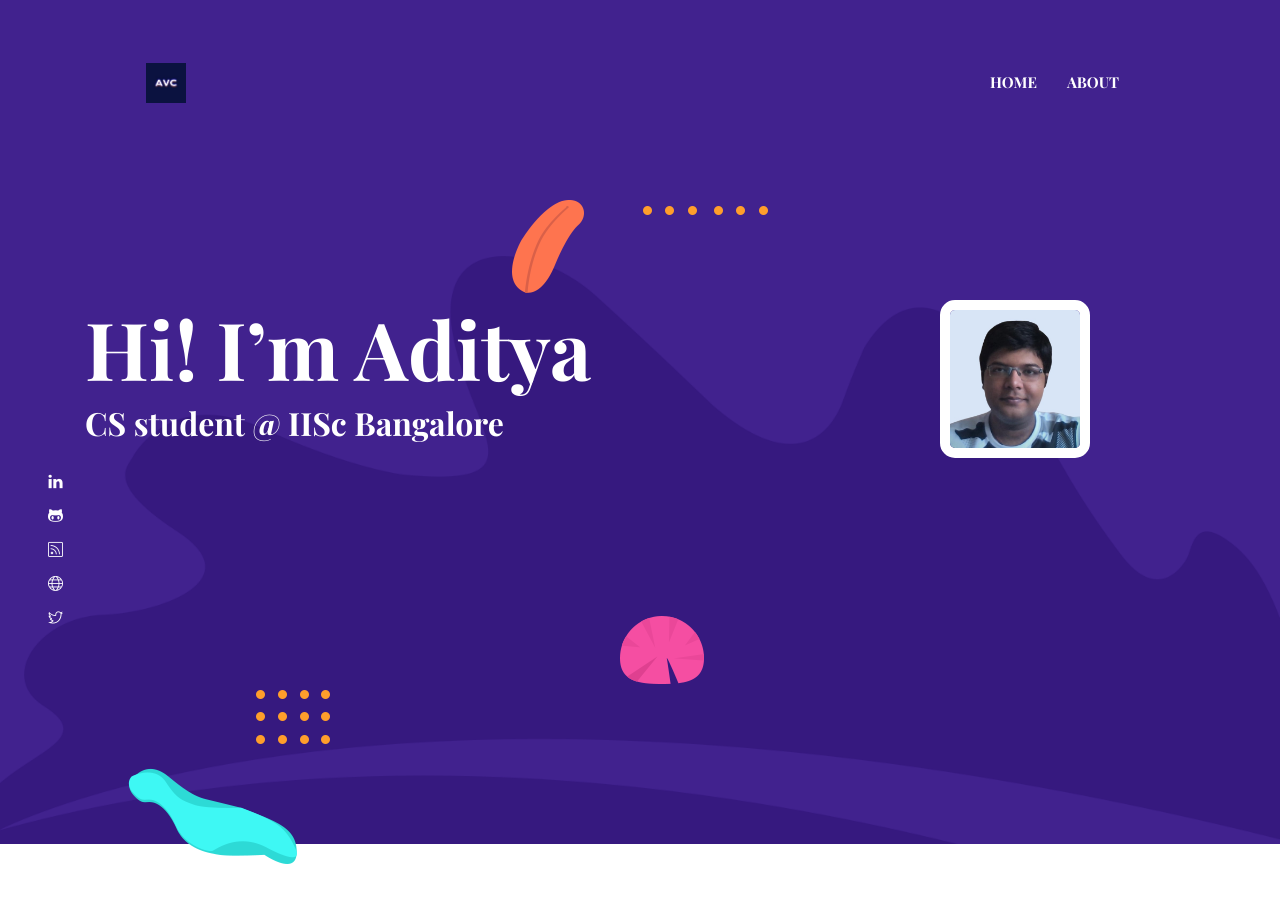
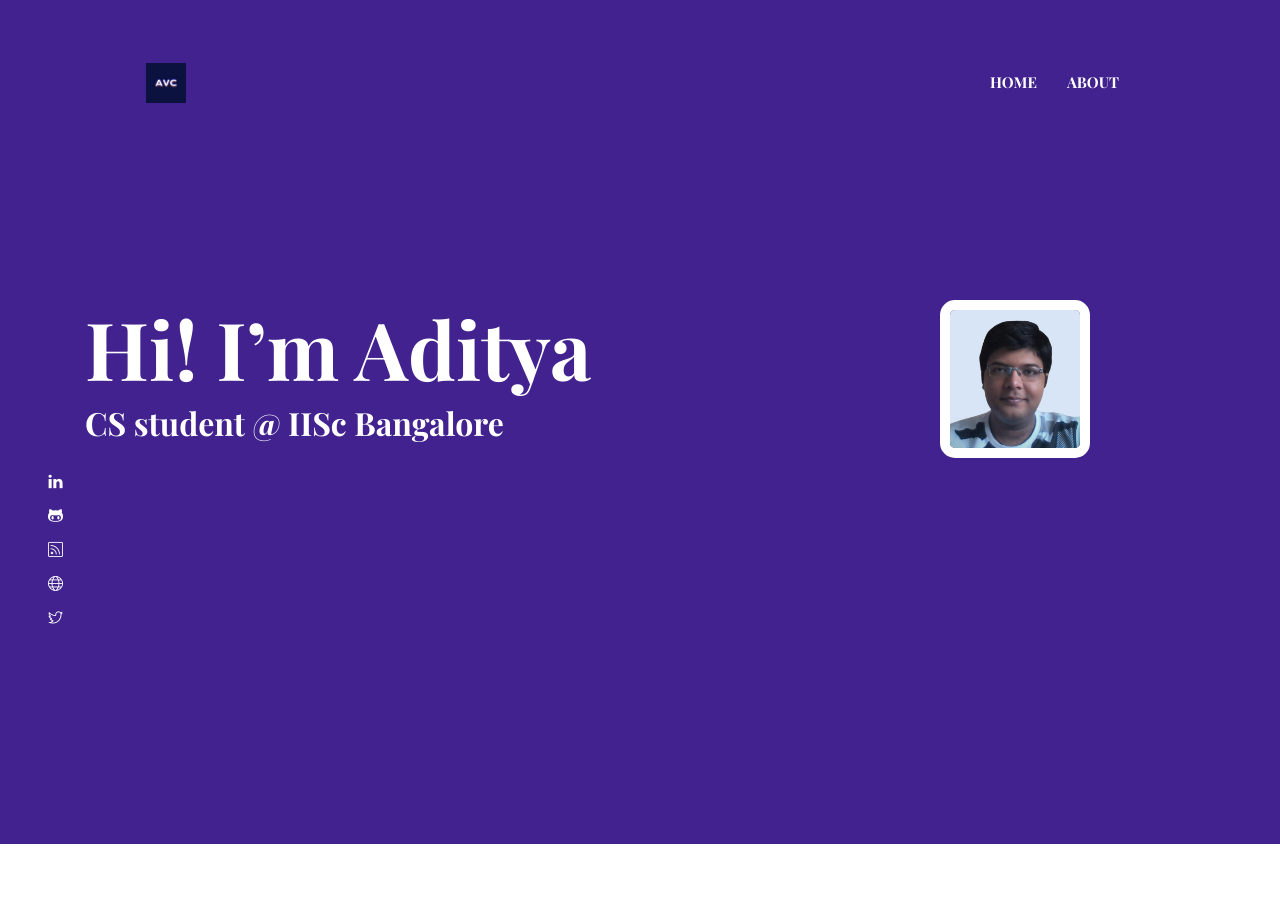
Before and after one commit to adi-vc/adi-vc.github.io, a Jekyll site: the page built from index.html, in a window 1280 px wide and 900 px high. Built offline with Jekyll 4.4.1, drawn with Linux system fonts in a browser that asks for light colours.

Commit message:
fix: remove background shapes - leaves/dots etc. removed

```diff
--- a/_includes/hero-section.html
+++ b/_includes/hero-section.html
@@ -12,7 +12,7 @@
       </div>
     </div>
   </div>
-  <div class="layer-bg w-100">
+  <!-- <div class="layer-bg w-100">
     <img class="img-fluid w-100" src="{{ site.baseurl }}/assets/images/illustrations/leaf-bg.png" alt="bg-shape">
   </div>
   <div class="layer" id="l2">
@@ -32,7 +32,7 @@
   </div>
   <div class="layer" id="l8">
     <img src="{{ site.baseurl }}/assets/images/illustrations/leaf-pink-round.png" alt="bg-shape">
-  </div>
+  </div> -->
   <!-- social icon -->
   <ul class="list-unstyled ml-5 mt-3 position-relative zindex-1">
     {% for social in site.data.settings.social %}
--- a/_layouts/about.html
+++ b/_layouts/about.html
@@ -11,11 +11,11 @@ layout: default
     </div>
   </div>
   <!-- background shapes -->
-  <img src="{{ site.baseurl }}/assets/images/illustrations/leaf-bg-top.png" alt="illustrations" class="bg-shape-1 w-100">
+  <!-- <img src="{{ site.baseurl }}/assets/images/illustrations/leaf-bg-top.png" alt="illustrations" class="bg-shape-1 w-100">
   <img src="{{ site.baseurl }}/assets/images/illustrations/dots-group-sm.png" alt="illustrations" class="bg-shape-2">
   <img src="{{ site.baseurl }}/assets/images/illustrations/leaf-yellow.png" alt="illustrations" class="bg-shape-3">
   <img src="{{ site.baseurl }}/assets/images/illustrations/leaf-orange.png" alt="illustrations" class="bg-shape-4">
-  <img src="{{ site.baseurl }}/assets/images/illustrations/dots-group-cyan.png" alt="illustrations" class="bg-shape-5">
+  <img src="{{ site.baseurl }}/assets/images/illustrations/dots-group-cyan.png" alt="illustrations" class="bg-shape-5"> -->
 </section>
 <!-- /page title -->
 
```
